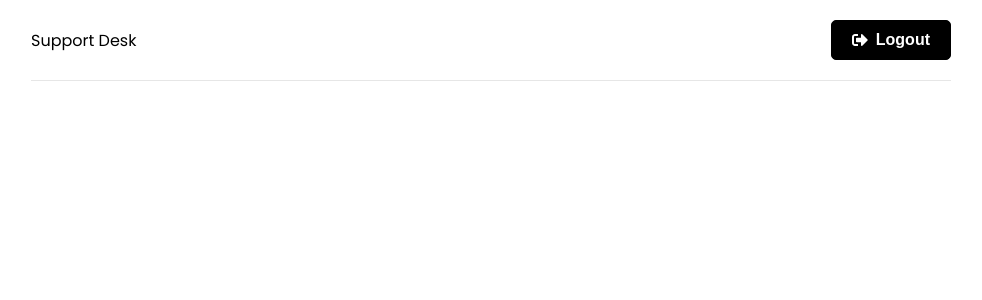
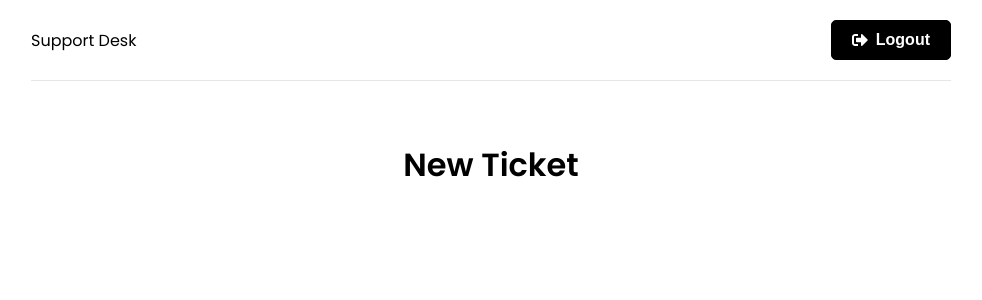
Before and after one commit to hitay-co/support-desk, a React (Create React App) app in the folder frontend/: page /new-ticket in a window 1280 px wide. Before the commit this address had no page. Shown: the top 300 px of the page, without its empty margins (149-1131 px from the left). Built offline with nearby package versions, Linux system fonts and the light colour scheme; sample sign-in values are in the browser's storage.

Commit message:
PrivateRoute created. NewTicket component created.

```diff
--- a/frontend/src/App.jsx
+++ b/frontend/src/App.jsx
@@ -1,10 +1,12 @@
 import { BrowserRouter as Router, Route, Routes } from 'react-router-dom';
+import { ToastContainer } from 'react-toastify';
+import 'react-toastify/dist/ReactToastify.css';
 import Header from './components/Header';
+import PrivateRoute from './components/PrivateRoute';
 import Home from './pages/Home';
 import Login from './pages/Login';
+import NewTicket from './pages/NewTicket';
 import Register from './pages/Register';
-import { ToastContainer } from 'react-toastify';
-import 'react-toastify/dist/ReactToastify.css';
 
 const App = () => {
   return (
@@ -16,6 +18,9 @@ const App = () => {
             <Route path='/' element={<Home />} />
             <Route path='/login' element={<Login />} />
             <Route path='/register' element={<Register />} />
+            <Route path='/new-ticket' element={<PrivateRoute />}>
+              <Route path='/new-ticket' element={<NewTicket />} />
+            </Route>
           </Routes>
         </div>
       </Router>
--- /dev/null
+++ b/frontend/src/components/PrivateRoute.jsx
@@ -0,0 +1,9 @@
+import { Navigate, Outlet } from 'react-router-dom';
+
+const PrivateRoute = () => {
+  const isLoggedIn = localStorage.getItem('user');
+
+  return isLoggedIn ? <Outlet /> : <Navigate to='/login' />;
+};
+
+export default PrivateRoute;
--- a/frontend/src/pages/Login.jsx
+++ b/frontend/src/pages/Login.jsx
@@ -33,7 +33,7 @@ const Login = () => {
     <>
       <section className='heading'>
         <h1>
-          <FaSignInAlt /> Register
+          <FaSignInAlt /> Login
         </h1>
         <p>Please login to get support</p>
       </section>
--- /dev/null
+++ b/frontend/src/pages/NewTicket.jsx
@@ -0,0 +1,9 @@
+const NewTicket = () => {
+  return (
+    <div>
+      <h1>New Ticket</h1>
+    </div>
+  );
+};
+
+export default NewTicket;
```
